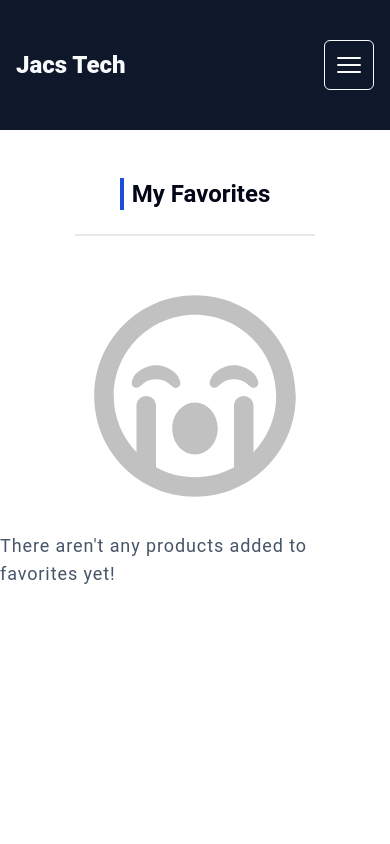
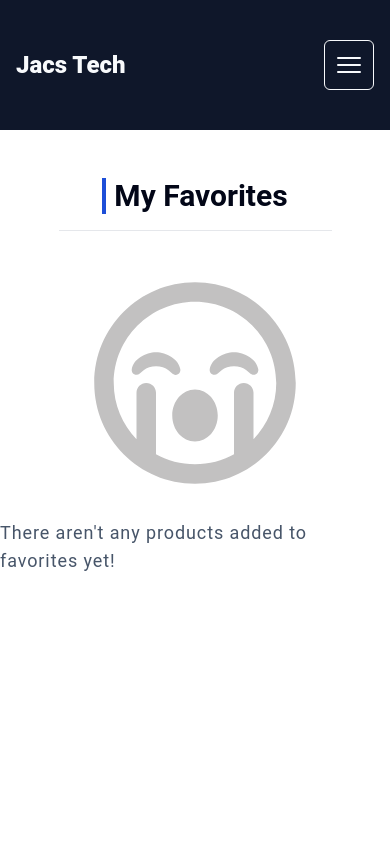
Before and after one commit to alexcas20/jacs-tech, a React (Vite) app: page /favs in a window 390 px wide. Shown: the top 844 px of the page. Built offline with nearby package versions, Linux system fonts and the light colour scheme.

Commit message:
style: update styles

```diff
--- a/src/pages/Cart/Cart.jsx
+++ b/src/pages/Cart/Cart.jsx
@@ -22,9 +22,9 @@ export const Cart = () => {
       {items.length > 0 ? (
         <>
           {/* Title page */}
-          <div className="py-2 px-8 pt-6 md:pt-10">
-            <h2 className="text-4xl font-semibold text-center pb-4">Cart</h2>
-            <hr className="w-[100%]" />
+          <div className="py-2 px-8 pt-6 md:pt-10 flex flex-col items-center mb-8">
+            <h2 className="text-3xl md:text-[40px] pl-2 my-2 border-l-4  font-sans font-bold border-blue-700  text-slate-950">My Cart</h2>
+            <hr className="w-[70%] md:w-[15%] my-2 md:hidden " />
           </div>
 
           {/*  ItemList */}
@@ -61,7 +61,7 @@ export const Cart = () => {
             </div>
 
             {/* Order summary */}
-            <div className="border md:w-[280px] h-[220px] rounded-md ">
+            <div className="border md:w-[280px] h-[220px] rounded-md sticky top-[30%]">
               <h3 className="bg-slate-50 border-b p-3 text-lg font-medium ">
                 Order Summary
               </h3>
--- a/src/pages/Favs/Favorites.jsx
+++ b/src/pages/Favs/Favorites.jsx
@@ -24,11 +24,11 @@ export const Favorites = () => {
   return (
     <article className="min-h-screen flex flex-col items-center md:flex-row md:px-8 md:justify-evenly">
       <div className="flex justify-center pt-10 md:h-screen md:items-center ">
-        <h2 className="text-2xl md:text-[40px] pl-2 my-2 border-l-4  font-sans font-bold border-blue-700  text-slate-950 sticky top-[40%]">
+        <h2 className="text-3xl md:text-[40px] pl-2 my-2 border-l-4  font-sans font-bold border-blue-700  text-slate-950 sticky top-[40%]">
           My Favorites
         </h2>
       </div>
-      <hr className="my-4 border w-60 md:hidden" />
+      <hr className="w-[70%] md:w-[15%] my-2 md:hidden " />
 
       {itemsFav.length ? (
         <div className="border mb-8 rounded-md mt-12 w-[90%] lg:w-[55%]">
```
